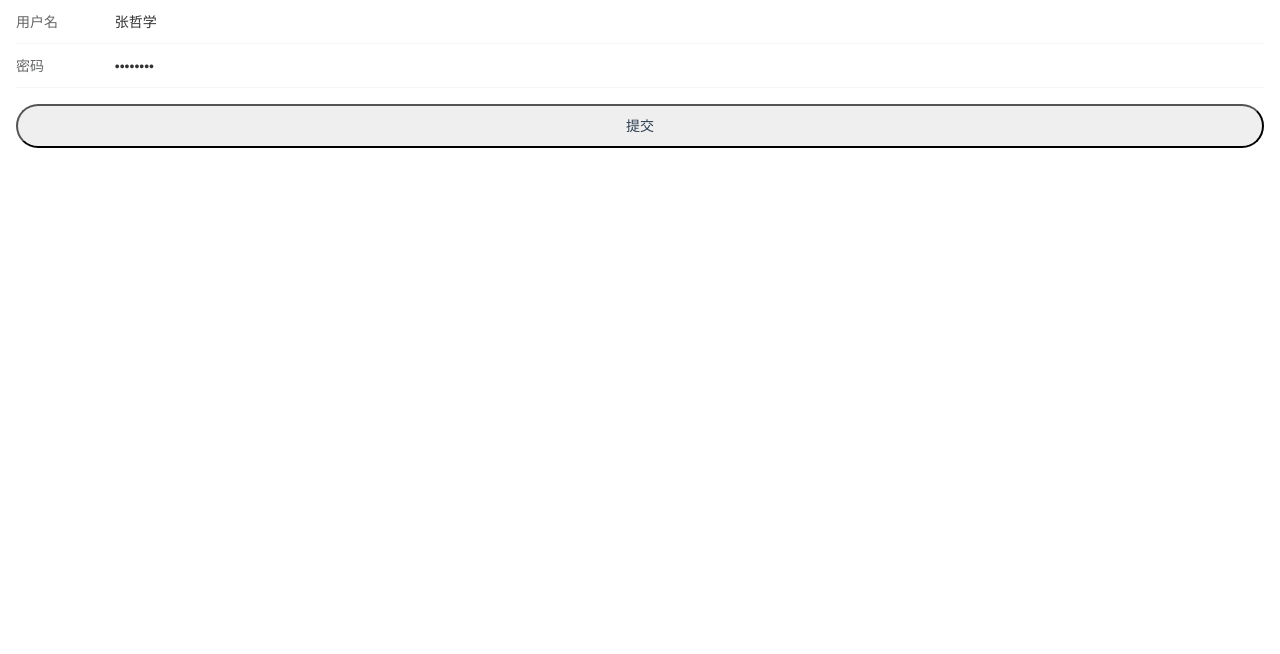
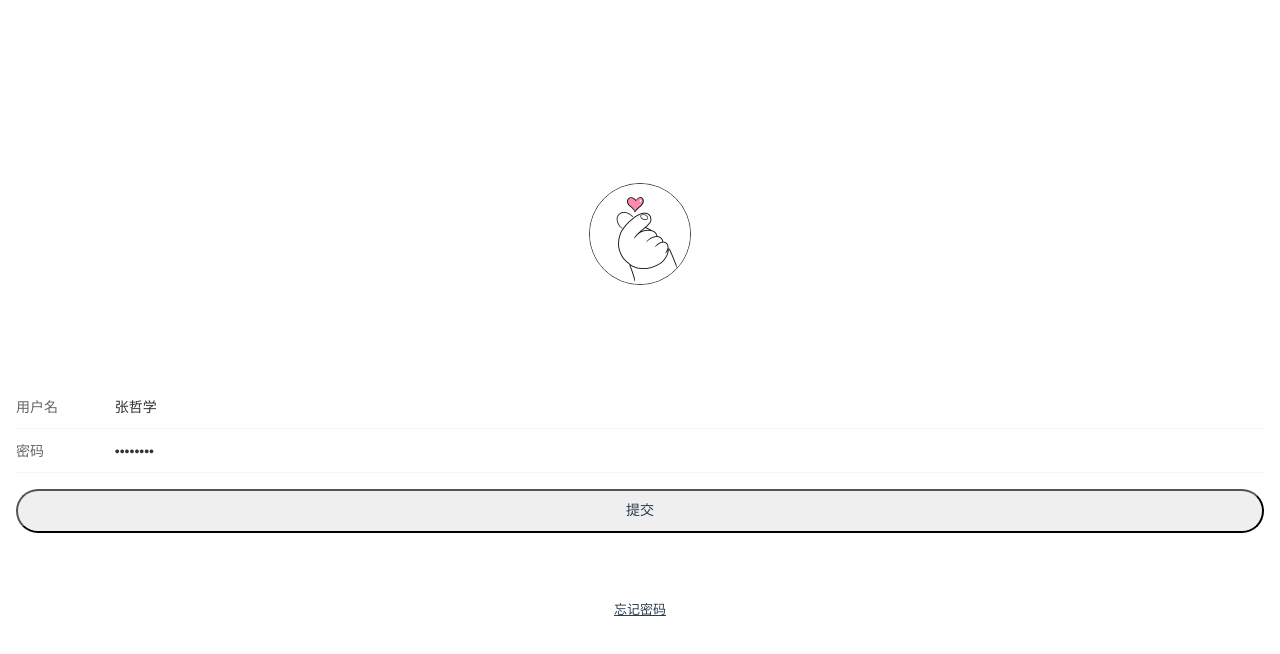
Before and after one commit to Empty-Spirit/wqx, a Vue app: page / in a window 1280 px wide. Shown: the top 654 px of the page. Built offline with nearby package versions, Linux system fonts and the light colour scheme.

Commit message:
登录页面优化

```diff
--- a/src/views/login/Index.vue
+++ b/src/views/login/Index.vue
@@ -1,6 +1,7 @@
 <template>
   <div class="login">
-    <van-form @submit="onSubmit">
+    <img class="userimg" src="@/assets/img/userLogo.jpg" alt="" />
+    <van-form class="userform" @submit="onSubmit">
       <van-field
         v-model="form.user_name"
         name="user_name"
@@ -22,52 +23,79 @@
         >
       </div>
     </van-form>
+    <span class="userpwd">忘记密码</span>
   </div>
 </template>
 
 <script>
-import { defineComponent, ref } from 'vue'
-import { useStore } from "vuex"
-import { useRouter } from 'vue-router'
-import { Notify } from "vant"
-import api from '@/config/api'
+import { defineComponent, ref } from "vue";
+import { useStore } from "vuex";
+import { useRouter } from "vue-router";
+import { Toast } from "vant";
+import api from "@/config/api";
 
 export default defineComponent({
-  setup () {
+  setup() {
     let store = useStore();
     let router = useRouter();
 
     let form = ref({
       user_name: "张哲学",
       user_pwd: "147zhang",
-    })
+    });
 
-    let onSubmit = (form) => {
+    let onSubmit = form => {
+      Toast.loading({
+        message: "加载中...",
+        forbidClick: true,
+      });
       api.user.login(form).then(res => {
         if (res) {
           // 将用户信息存储在store中
-          store.commit('upDateUserInfo', res)
+          store.commit("upDateUserInfo", res);
           // 对存储在cookie中的token进行拼接
-          let str = 'token=' + res.token + '=token'
+          let str = "token=" + res.token + "=token";
           // 存储cookie
-          document.cookie = str
+          document.cookie = str;
           // 登录成功提示
-          Notify({ type: 'success', message: '登录成功' });
+          Toast.success("登录成功");
           // 登录成功跳转
           router.push({
-            name: "Main"
-          })
+            name: "Main",
+          });
         }
-      })
-    }
+      });
+    };
 
     return {
       form,
-      onSubmit
-    }
+      onSubmit,
+    };
   },
-})
+});
 </script>
 
 <style lang="less" scoped>
+.login {
+  height: 100vh;
+  display: flex;
+  flex-direction: column;
+  justify-content: center;
+  align-items: center;
+  .userimg {
+    width: 100px;
+    height: 100px;
+    margin-bottom: 100px;
+    border: 1px solid;
+    border-radius: 50%;
+  }
+  .userform {
+    width: 100%;
+    margin-bottom: 50px;
+  }
+  .userpwd {
+    font-size: 13px;
+    text-decoration: underline;
+  }
+}
 </style>
```
Also changed, not shown: src/assets/img/userLogo.jpg (added).
